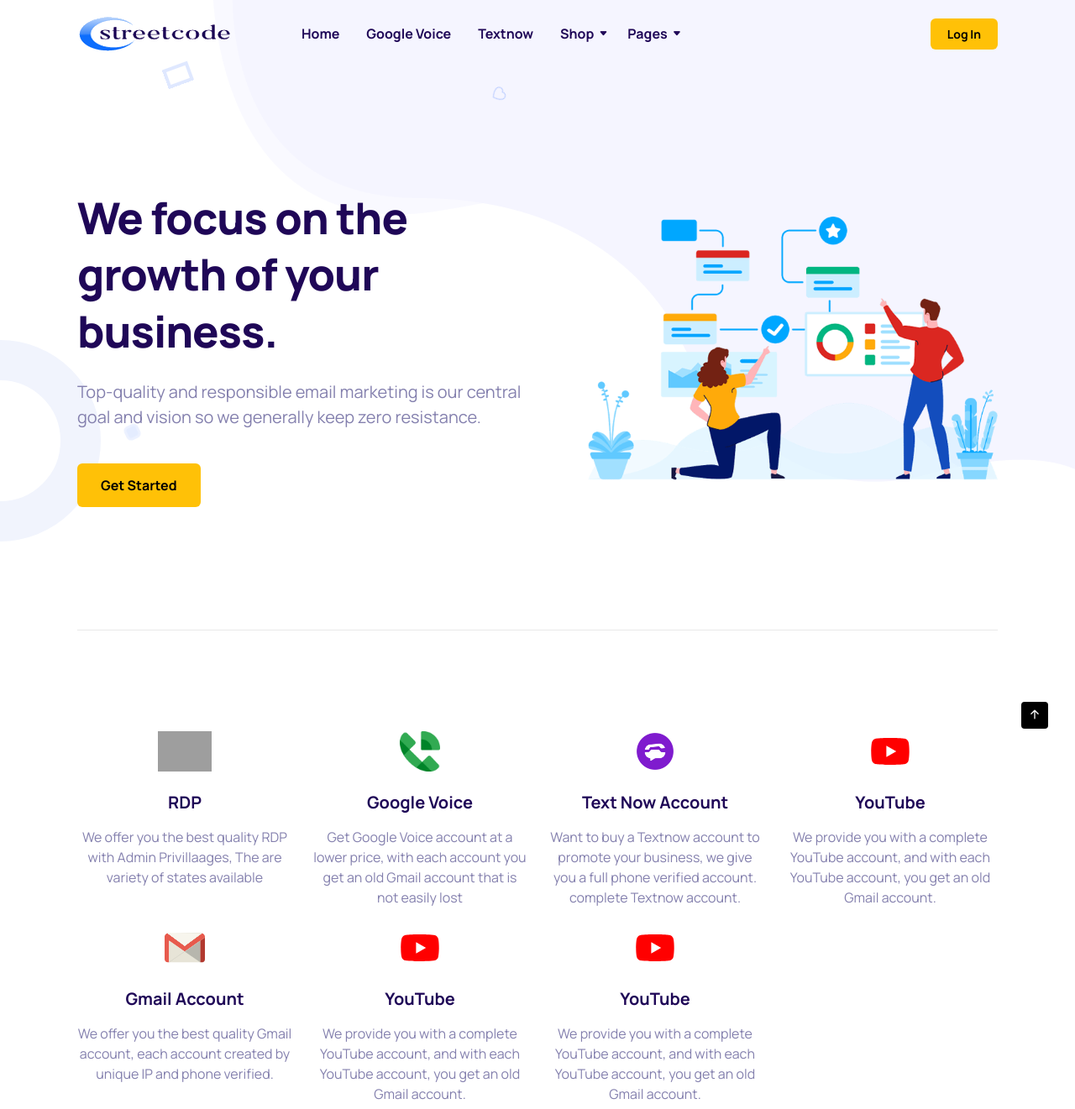
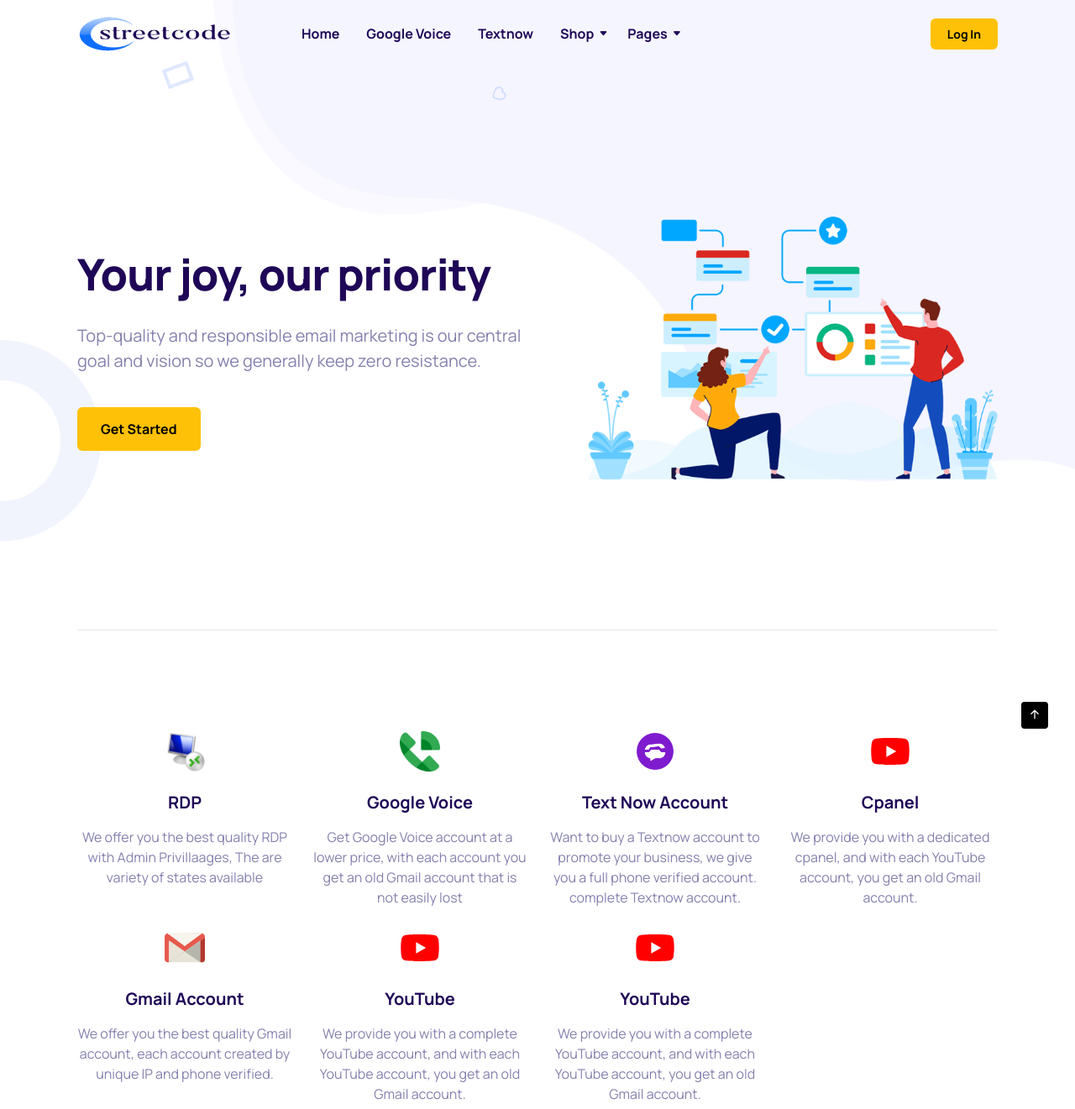
Before and after one commit to dollarstir/zone360, a PHP site: page /business-studio.php in a window 1280 px wide. Shown: the top 1321 px of the page at 84% size. Run offline with PHP 8.4, Linux system fonts and the light colour scheme; grey boxes are pictures that could not be loaded.

Commit message:
ui update 6

```diff
--- a/business-studio.php
+++ b/business-studio.php
@@ -18,7 +18,7 @@
           <div class="col-12 col-sm-10 col-md-6">
             <!-- Welcome Content -->
             <div class="welcome-content">
-              <h2 class="wow fadeInUp" data-wow-duration="1000ms" data-wow-delay="200ms">We focus on the growth of your business.</h2>
+              <h2 class="wow fadeInUp" data-wow-duration="1000ms" data-wow-delay="200ms">Your joy, our priority</h2>
               <p class="mb-4 wow fadeInUp" data-wow-duration="1000ms" data-wow-delay="400ms">Top-quality and responsible email marketing is our central goal and vision so we generally keep zero resistance.</p>
               <div class="d-flex align-items-center wow fadeInUp" data-wow-duration="1000ms" data-wow-delay="600ms">
                 <a class="btn btn-warning mt-3" href="#">Get Started</a>
@@ -45,7 +45,7 @@
             <!-- Single About Area-->
             <div class="col-12 col-sm-6 col-lg-3">
               <div class="single-about-item text-center wow fadeInUp" data-wow-duration="1000ms" data-wow-delay="200ms">
-                <div class="icon mx-auto mb-4"><img src="img/svg-icon/rdp" alt=""></div>
+                <div class="icon mx-auto mb-4"><img src="img/svg-icon/rdp.png" alt=""></div>
                 <h5 class="mb-3">RDP</h5>
                 <p class="mb-0">We offer you the best quality RDP with Admin Privillaages, The are variety of states available</p>
               </div>
@@ -70,8 +70,8 @@
             <div class="col-12 col-sm-6 col-lg-3">
               <div class="single-about-item text-center wow fadeInUp" data-wow-duration="1000ms" data-wow-delay="800ms">
                 <div class="icon mx-auto mb-4"><img src="img/svg-icon/youtube.svg" alt=""></div>
-                <h5 class="mb-3">YouTube</h5>
-                <p class="mb-0">We provide you with a complete YouTube account, and with each YouTube account, you get an old Gmail account.</p>
+                <h5 class="mb-3">Cpanel</h5>
+                <p class="mb-0">We provide you with a dedicated cpanel, and with each YouTube account, you get an old Gmail account.</p>
               </div>
             </div>
 
```
Also changed, not shown: img/svg-icon/cpanel.png (added).
